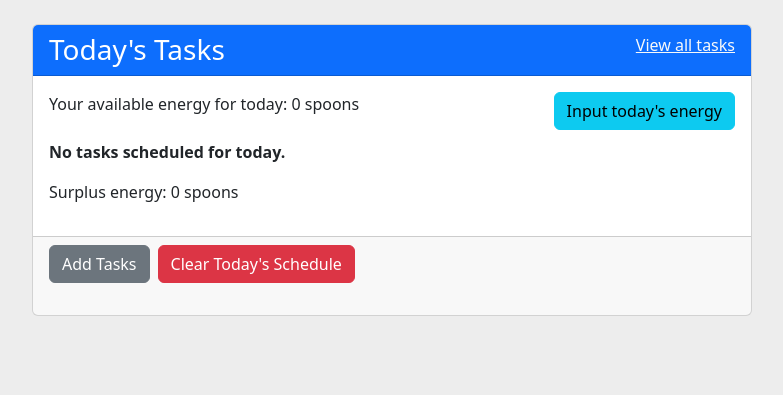
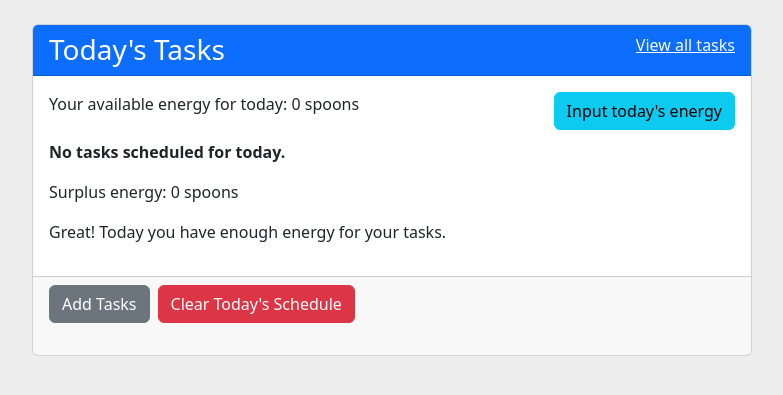
Before and after one commit to knutinator/spoon-planner, a Django app: page / in a window 1280 px wide. Shown: the part 48-443 px from the top of the page, without its empty margins (248-1031 px from the left). Run offline with Django 3.2, Linux system fonts and the light colour scheme; the visitor is signed in with stand-in values (Sample User, id 1); data comes from the database, SQL or seed files in the repository; data that the repository does not hold is empty; some libraries are stand-ins or nearby versions.

Commit message:
Add messages depending on energy surplus/deficit

```diff
--- a/templates/home.html
+++ b/templates/home.html
@@ -43,8 +43,10 @@
 
               {% if energy_diff >= 0 %}
                 <p>Surplus energy: {{ energy_diff }} spoons</p>
+                <p>Great! Today you have enough energy for your tasks.</p>
               {% else %}
                 <p>Deficit energy: {{ energy_diff }} spoons</p>
+                <p>Hm... Consider moving some tasks to another day?</p>
               {% endif %}
             {% else %}
               <p>You are not logged in.</p>
```
